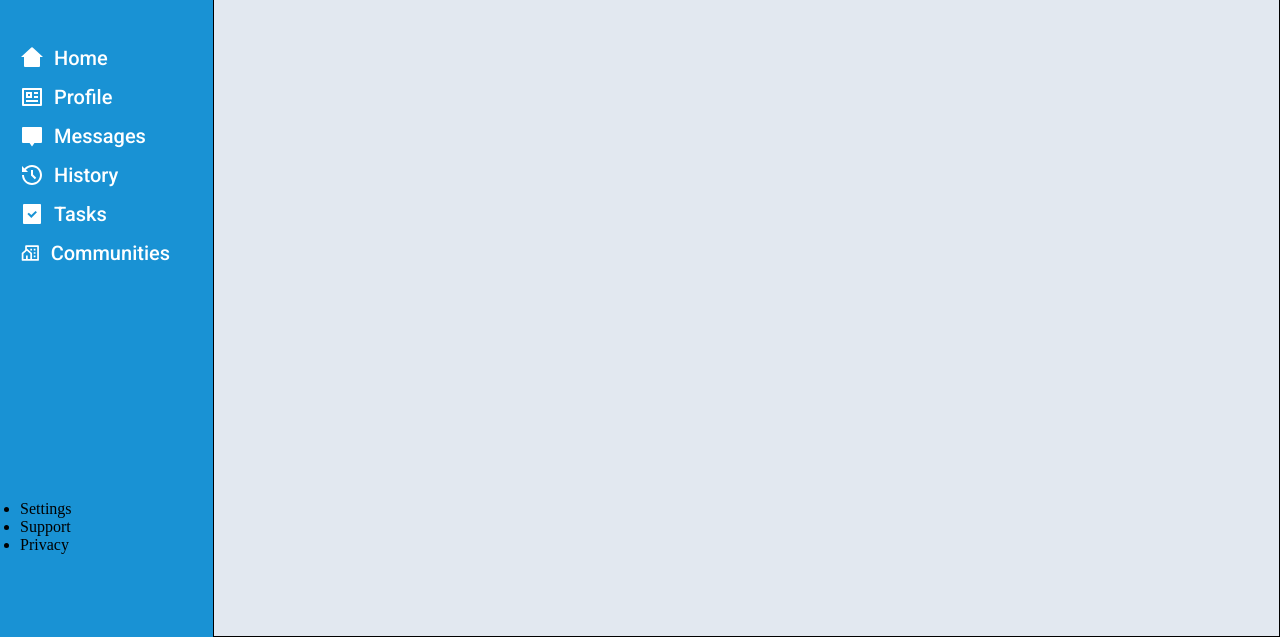
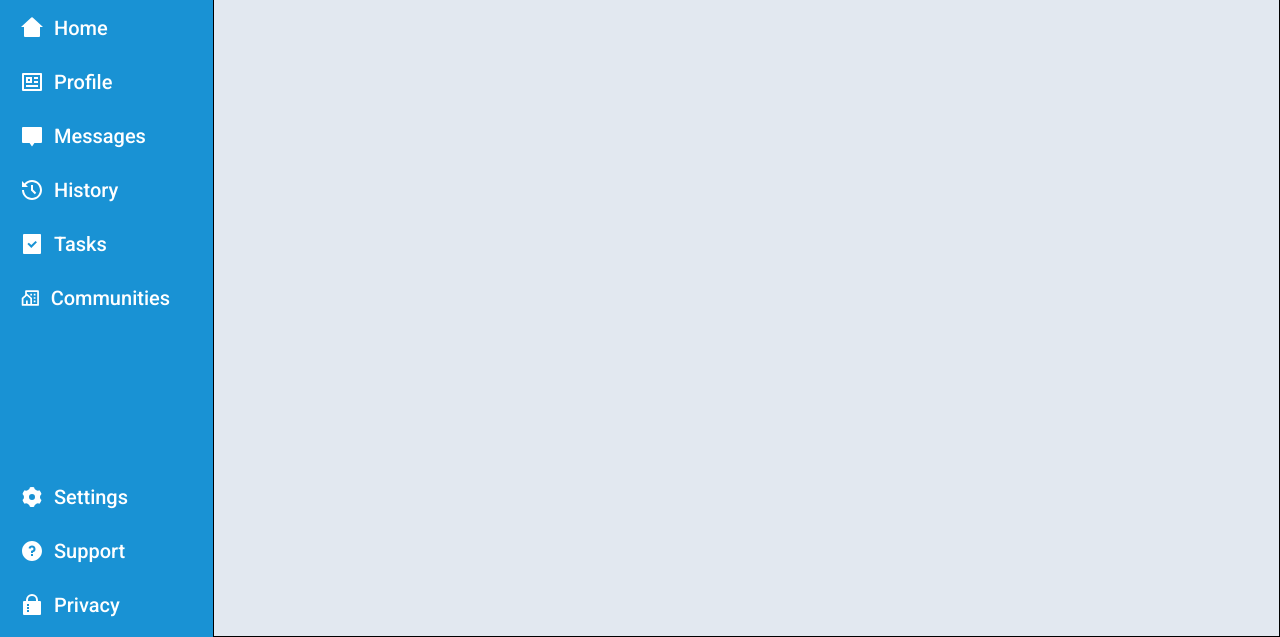
Before and after one commit to baran-oleh/dashboard-example, a plain HTML site: page index.html in a window 1280 px wide. Shown: the part 163-800 px from the top of the page. Drawn offline with Linux system fonts and the light colour scheme.

Commit message:
✨ finished aside section

```diff
--- a/index.html
+++ b/index.html
@@ -24,58 +24,112 @@
         <nav class="aside__nav">
             <ul class="aside__nav-list">
                 <li class="aside__nav-item">
+                    <a href="#" class="aside__nav-link">
                         <svg xmlns="http://www.w3.org/2000/svg" viewBox="0 0 24 24" width="24" height="24">
                             <path fill="none" d="M0 0h24v24H0z" />
-                        <path d="M20 20a1 1 0 0 1-1 1H5a1 1 0 0 1-1-1v-9H1l10.327-9.388a1 1 0 0 1 1.346 0L23 11h-3v9z"
+                            <path
+                                d="M20 20a1 1 0 0 1-1 1H5a1 1 0 0 1-1-1v-9H1l10.327-9.388a1 1 0 0 1 1.346 0L23 11h-3v9z"
                                 fill="rgba(255,255,255,1)" />
                         </svg>
-                    Home</li>
+                        Home
+                    </a>
+                </li>
+                </a>
                 <li class="aside__nav-item">
+                    <a href="#" class="aside__nav-link">
                         <svg xmlns="http://www.w3.org/2000/svg" viewBox="0 0 24 24" width="24" height="24">
                             <path fill="none" d="M0 0h24v24H0z" />
                             <path
                                 d="M2 3.993A1 1 0 0 1 2.992 3h18.016c.548 0 .992.445.992.993v16.014a1 1 0 0 1-.992.993H2.992A.993.993 0 0 1 2 20.007V3.993zM4 5v14h16V5H4zm2 2h6v6H6V7zm2 2v2h2V9H8zm-2 6h12v2H6v-2zm8-8h4v2h-4V7zm0 4h4v2h-4v-2z"
                                 fill="rgba(255,255,255,1)" />
                         </svg>
-                    Profile</li>
+                        Profile
+                    </a>
+                </li>
                 <li class="aside__nav-item">
+                    <a href="#" class="aside__nav-link">
                         <svg xmlns="http://www.w3.org/2000/svg" viewBox="0 0 24 24" width="24" height="24">
                             <path fill="none" d="M0 0h24v24H0z" />
                             <path
                                 d="M14.45 19L12 22.5 9.55 19H3a1 1 0 0 1-1-1V4a1 1 0 0 1 1-1h18a1 1 0 0 1 1 1v14a1 1 0 0 1-1 1h-6.55z"
                                 fill="rgba(255,255,255,1)" />
                         </svg>
-                    Messages</li>
+                        Messages
+                    </a>
+                </li>
+
                 <li class="aside__nav-item">
+                    <a href="#" class="aside__nav-link">
                         <svg xmlns="http://www.w3.org/2000/svg" viewBox="0 0 24 24" width="24" height="24">
                             <path fill="none" d="M0 0H24V24H0z" />
                             <path
                                 d="M12 2c5.523 0 10 4.477 10 10s-4.477 10-10 10S2 17.523 2 12h2c0 4.418 3.582 8 8 8s8-3.582 8-8-3.582-8-8-8C9.536 4 7.332 5.114 5.865 6.865L8 9H2V3l2.447 2.446C6.28 3.336 8.984 2 12 2zm1 5v4.585l3.243 3.243-1.415 1.415L11 12.413V7h2z"
                                 fill="rgba(255,255,255,1)" />
                         </svg>
-                    History</li>
+                        History
+                    </a>
+                </li>
+
                 <li class="aside__nav-item">
+                    <a href="#" class="aside__nav-link">
                         <svg xmlns="http://www.w3.org/2000/svg" viewBox="0 0 24 24" width="24" height="24">
                             <path fill="none" d="M0 0h24v24H0z" />
                             <path
                                 d="M21 2.992v18.016a1 1 0 0 1-.993.992H3.993A.993.993 0 0 1 3 21.008V2.992A1 1 0 0 1 3.993 2h16.014c.548 0 .993.444.993.992zm-9.707 10.13l-2.475-2.476-1.414 1.415 3.889 3.889 5.657-5.657-1.414-1.414-4.243 4.242z"
                                 fill="rgba(255,255,255,1)" />
                         </svg>
-                    Tasks</li>
+                        Tasks
+                    </a>
+                </li>
+
                 <li class="aside__nav-item">
+                    <a href="#" class="aside__nav-link">
                         <svg xmlns="http://www.w3.org/2000/svg" viewBox="0 0 24 24" width="24" height="24">
                             <path fill="none" d="M0 0h24v24H0z" />
                             <path
                                 d="M21 21H3a1 1 0 0 1-1-1v-7.513a1 1 0 0 1 .343-.754L6 8.544V4a1 1 0 0 1 1-1h14a1 1 0 0 1 1 1v16a1 1 0 0 1-1 1zM9 19h3v-6.058L8 9.454l-4 3.488V19h3v-4h2v4zm5 0h6V5H8v2.127c.234 0 .469.082.657.247l5 4.359a1 1 0 0 1 .343.754V19zm2-8h2v2h-2v-2zm0 4h2v2h-2v-2zm0-8h2v2h-2V7zm-4 0h2v2h-2V7z"
                                 fill="rgba(255,255,255,1)" />
                         </svg>
-                    Communities</li>
+                        Communities
+                    </a>
+                </li>
+
             </ul>
         </nav>
-        <ul class="aside__settings">
-            <li>Settings</li>
-            <li>Support</li>
-            <li>Privacy</li>
+        <ul class="aside__settings-list">
+            <li class="aside__settings-item">
+                <a href="#" class="aside__settings-link">
+                    <svg xmlns="http://www.w3.org/2000/svg" viewBox="0 0 24 24" width="24" height="24">
+                        <path fill="none" d="M0 0h24v24H0z" />
+                        <path
+                            d="M9.954 2.21a9.99 9.99 0 0 1 4.091-.002A3.993 3.993 0 0 0 16 5.07a3.993 3.993 0 0 0 3.457.261A9.99 9.99 0 0 1 21.5 8.876 3.993 3.993 0 0 0 20 12c0 1.264.586 2.391 1.502 3.124a10.043 10.043 0 0 1-2.046 3.543 3.993 3.993 0 0 0-3.456.261 3.993 3.993 0 0 0-1.954 2.86 9.99 9.99 0 0 1-4.091.004A3.993 3.993 0 0 0 8 18.927a3.993 3.993 0 0 0-3.457-.26A9.99 9.99 0 0 1 2.5 15.121 3.993 3.993 0 0 0 4 11.999a3.993 3.993 0 0 0-1.502-3.124 10.043 10.043 0 0 1 2.046-3.543A3.993 3.993 0 0 0 8 5.071a3.993 3.993 0 0 0 1.954-2.86zM12 15a3 3 0 1 0 0-6 3 3 0 0 0 0 6z"
+                            fill="rgba(255,255,255,1)" />
+                    </svg>
+                    Settings
+                </a>
+            </li>
+            <li class="aside__settings-item">
+                <a href="#" class="aside__settings-link">
+                    <svg xmlns="http://www.w3.org/2000/svg" viewBox="0 0 24 24" width="24" height="24">
+                        <path fill="none" d="M0 0h24v24H0z" />
+                        <path
+                            d="M12 22C6.477 22 2 17.523 2 12S6.477 2 12 2s10 4.477 10 10-4.477 10-10 10zm-1-7v2h2v-2h-2zm2-1.645A3.502 3.502 0 0 0 12 6.5a3.501 3.501 0 0 0-3.433 2.813l1.962.393A1.5 1.5 0 1 1 12 11.5a1 1 0 0 0-1 1V14h2v-.645z"
+                            fill="rgba(255,255,255,1)" />
+                    </svg>
+                    Support
+                </a>
+            </li>
+            <li class="aside__settings-item">
+                <a href="#" class="aside__settings-link">
+                    <svg xmlns="http://www.w3.org/2000/svg" viewBox="0 0 24 24" width="24" height="24">
+                        <path fill="none" d="M0 0h24v24H0z" />
+                        <path
+                            d="M18 8h2a1 1 0 0 1 1 1v12a1 1 0 0 1-1 1H4a1 1 0 0 1-1-1V9a1 1 0 0 1 1-1h2V7a6 6 0 1 1 12 0v1zm-2 0V7a4 4 0 1 0-8 0v1h8zm-9 3v2h2v-2H7zm0 3v2h2v-2H7zm0 3v2h2v-2H7z"
+                            fill="rgba(255,255,255,1)" />
+                    </svg>
+                    Privacy
+                </a>
+            </li>
         </ul>
     </aside>
 
--- a/scss/_aside.scss
+++ b/scss/_aside.scss
@@ -34,14 +34,16 @@
     &__nav-list {
         list-style: none;
     }
-    &__nav-item{
+    &__nav-link,
+    &__settings-link{
+        text-decoration: none;
+        color: $aside-font-color;
         font-family: $font;
-        color: $aside-font-color;
         font-weight: 500;
         font-size: 20px;
-        margin-bottom: 15px;
         display: flex;
         align-items: center;
+        transition: all .3s;
         &>svg {
             margin-right: 10px;
         }
@@ -49,9 +51,22 @@
         &:last-child{
             margin-bottom: 0;
         }
+        &:hover{
+            transform: scale(1.1);
+
+        }
+    }
+    &__nav-item,
+    &__settings-item{
+        margin-bottom: 30px;
+        &:last-child{
+            margin-bottom: 0;
+        }
     }
 
-    &__settings{
+    &__settings-list{
         grid-area: 6 / 1 / 7 / 2;
+        list-style: none;
     }
+
 }
```
Also changed, not shown: css/style.css. Lines whose indentation alone changed are shown as unchanged.
